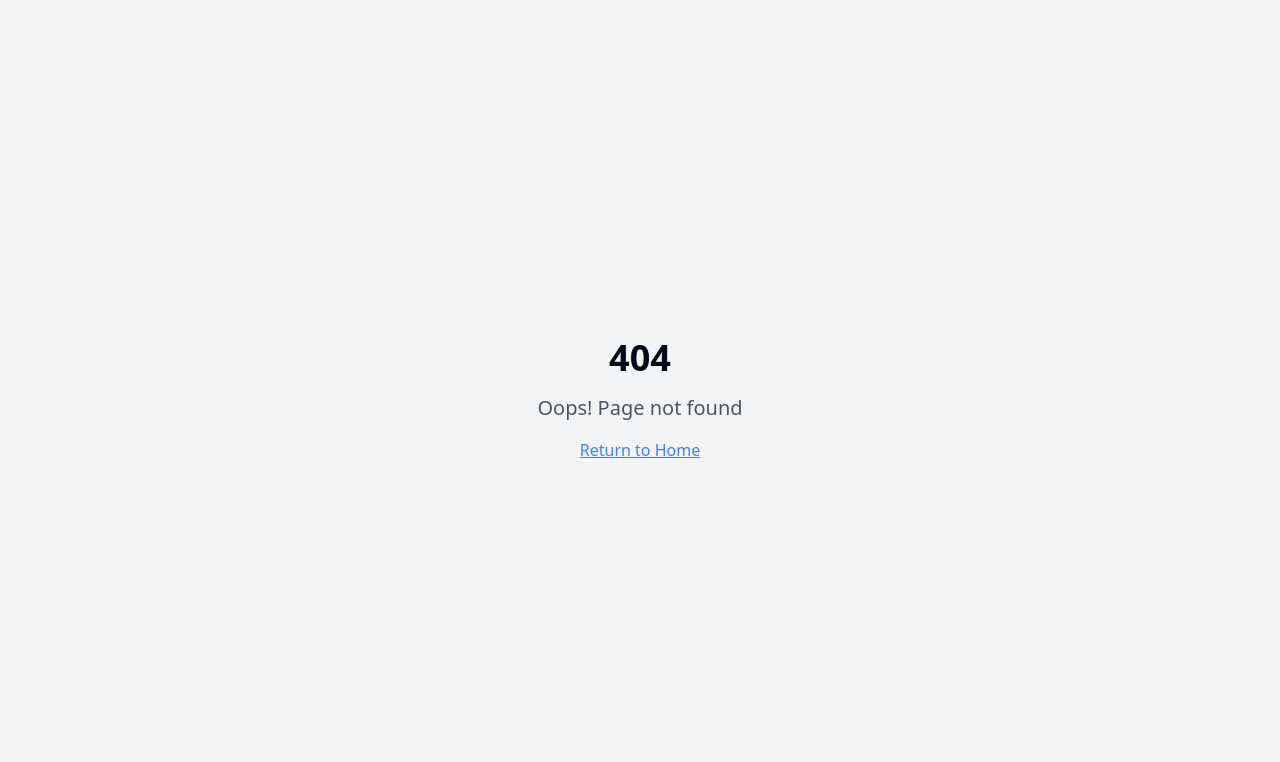
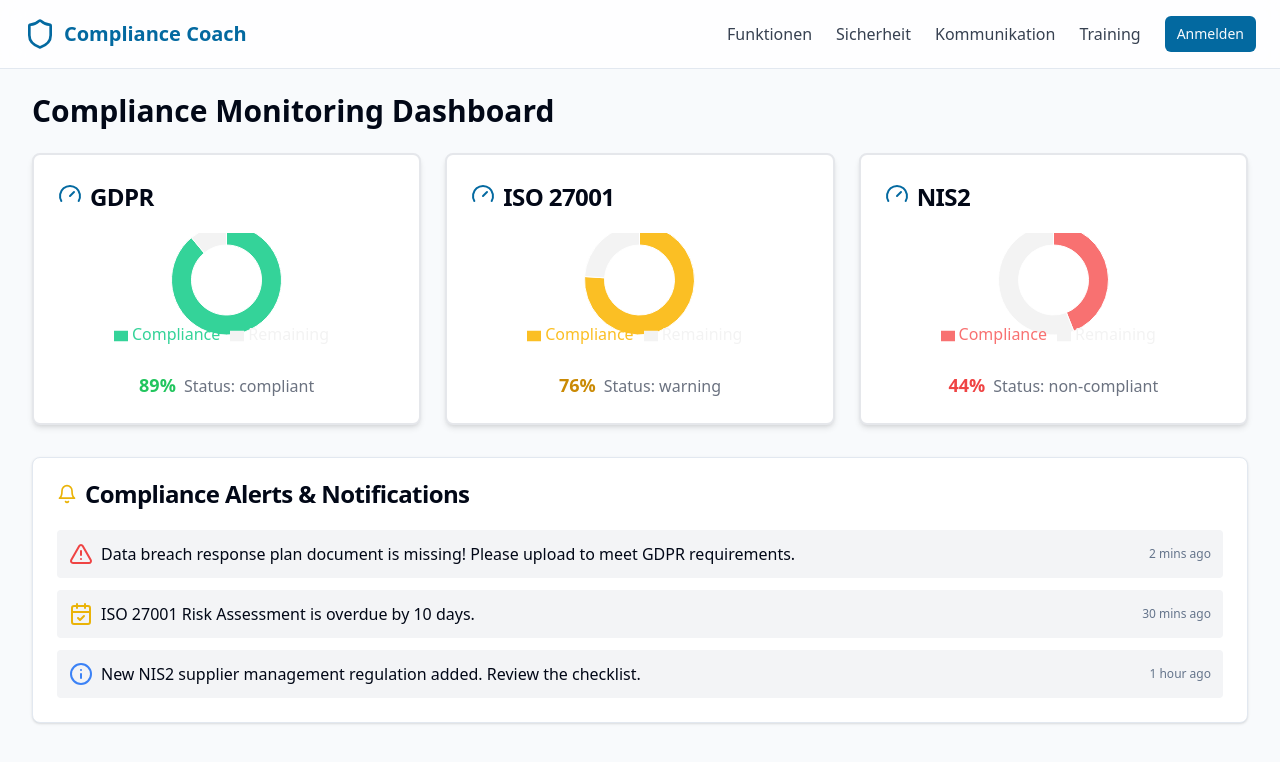
Before and after one commit to Basty-devel/compliance-coach-connect, a React (Vite) app: page /compliance-dashboard in a window 1280 px wide. Before the commit this address had no page. Shown: the top 762 px of the page. Built offline with nearby package versions, Linux system fonts and the light colour scheme.

Commit message:
Implement Real-Time Compliance Monitoring System
Develop a system for real-time compliance monitoring, including features like regulatory framework mapping, data monitoring, dashboards, alerts, and recommendations.

```diff
--- a/src/App.tsx
+++ b/src/App.tsx
@@ -1,4 +1,3 @@
-
 import { Toaster } from "@/components/ui/toaster";
 import { Toaster as Sonner } from "@/components/ui/sonner";
 import { TooltipProvider } from "@/components/ui/tooltip";
@@ -13,6 +12,7 @@ import Unauthorized from "./pages/Unauthorized";
 import ProtectedRoute from "./components/ProtectedRoute";
 import Training from "./pages/Training";
 import TrainingModule from "./pages/TrainingModule";
+import ComplianceDashboard from "./pages/ComplianceDashboard";
 
 const queryClient = new QueryClient();
 
@@ -29,6 +29,8 @@ const App = () => (
             <Route path="/unauthorized" element={<Unauthorized />} />
             <Route path="/training" element={<Training />} />
             <Route path="/training/module/:moduleId" element={<TrainingModule />} />
+            {/* New Compliance Monitoring Dashboard */}
+            <Route path="/compliance-dashboard" element={<ComplianceDashboard />} />
 
             {/* Protected routes */}
             <Route element={<ProtectedRoute />}>
--- a/src/components/Navbar.tsx
+++ b/src/components/Navbar.tsx
@@ -56,8 +56,11 @@ const Navbar = () => {
           <a href="#security" className="text-gray-700 hover:text-primary transition-colors">Sicherheit</a>
           <a href="#communication" className="text-gray-700 hover:text-primary transition-colors">Kommunikation</a>
           <Link to="/training" className="text-gray-700 hover:text-primary transition-colors">Training</Link>
-
           {isAuthenticated ? (
+            <>
+              <Link to="/compliance-dashboard" className="text-gray-700 hover:text-primary transition-colors">
+                Monitoring
+              </Link>
               <div className="flex items-center gap-4">
                 <Link to="/dashboard" className="text-gray-700 hover:text-primary transition-colors">
                   Dashboard
@@ -69,6 +72,7 @@ const Navbar = () => {
                   </Button>
                 </div>
               </div>
+            </>
           ) : (
             <Link to="/login">
               <Button size="sm">Anmelden</Button>
--- /dev/null
+++ b/src/components/compliance/ComplianceAlertCenter.tsx
@@ -0,0 +1,91 @@
+
+import React from "react";
+import { AlertTriangle, Bell, CalendarCheck, Info, Shield } from "lucide-react";
+import { ComplianceAlert } from "@/types/compliance";
+import { Card, CardContent, CardHeader, CardTitle } from "@/components/ui/card";
+
+const mockAlerts: ComplianceAlert[] = [
+  {
+    id: "1",
+    type: "critical",
+    message:
+      "Data breach response plan document is missing! Please upload to meet GDPR requirements.",
+    framework: "GDPR",
+    time: "2 mins ago",
+    resolved: false,
+  },
+  {
+    id: "2",
+    type: "warning",
+    message: "ISO 27001 Risk Assessment is overdue by 10 days.",
+    framework: "ISO 27001",
+    time: "30 mins ago",
+    resolved: false,
+  },
+  {
+    id: "3",
+    type: "info",
+    message:
+      "New NIS2 supplier management regulation added. Review the checklist.",
+    framework: "NIS2",
+    time: "1 hour ago",
+    resolved: false,
+  },
+];
+
+const getAlertColor = (type: ComplianceAlert["type"]) => {
+  switch (type) {
+    case "critical":
+      return "text-red-600";
+    case "warning":
+      return "text-yellow-700";
+    case "info":
+      return "text-blue-600";
+    default:
+      return "text-gray-600";
+  }
+};
+
+interface ComplianceAlertCenterProps {
+  selectedFramework: string | null;
+}
+
+export const ComplianceAlertCenter: React.FC<ComplianceAlertCenterProps> = ({
+  selectedFramework,
+}) => {
+  const filtered = selectedFramework
+    ? mockAlerts.filter((a) => a.framework === selectedFramework)
+    : mockAlerts;
+  return (
+    <Card className="mt-4 shadow border">
+      <CardHeader>
+        <CardTitle className="flex items-center gap-2">
+          <Bell className="w-5 h-5 text-yellow-500" />
+          Compliance Alerts & Notifications
+        </CardTitle>
+      </CardHeader>
+      <CardContent>
+        {filtered.length === 0 && (
+          <div className="text-muted-foreground text-center text-sm">
+            No alerts for this framework. All green!
+          </div>
+        )}
+        <ul className="space-y-3">
+          {filtered.map((alert) => (
+            <li key={alert.id} className="flex items-center p-3 bg-gray-100 rounded">
+              {alert.type === "critical" ? (
+                <AlertTriangle className="mr-2 text-red-500" />
+              ) : alert.type === "warning" ? (
+                <CalendarCheck className="mr-2 text-yellow-500" />
+              ) : (
+                <Info className="mr-2 text-blue-500" />
+              )}
+              <span className="flex-1">{alert.message}</span>
+              <span className="ml-4 text-xs text-muted-foreground">{alert.time}</span>
+            </li>
+          ))}
+        </ul>
+      </CardContent>
+    </Card>
+  );
+};
--- /dev/null
+++ b/src/components/compliance/ComplianceDashboard.tsx
@@ -0,0 +1,91 @@
+
+import React, { useState } from "react";
+import { Card, CardHeader, CardTitle, CardContent } from "@/components/ui/card";
+import { Gauge, Users, CalendarCheck } from "lucide-react";
+import { ComplianceStatus } from "@/types/compliance";
+import { ComplianceAlertCenter } from "./ComplianceAlertCenter";
+import { PieChart, Pie, Cell, Legend, Tooltip, ResponsiveContainer } from "recharts";
+
+// Mock data for compliance stats
+const frameworks: ComplianceStatus[] = [
+  { framework: "GDPR", percent: 89, status: "compliant" },
+  { framework: "ISO 27001", percent: 76, status: "warning" },
+  { framework: "NIS2", percent: 44, status: "non-compliant" },
+];
+
+const getColor = (status: string) => {
+  switch (status) {
+    case "compliant":
+      return "#34d399"; // green
+    case "warning":
+      return "#fbbf24"; // yellow
+    case "non-compliant":
+      return "#f87171"; // red
+    default:
+      return "#8E9196";
+  }
+};
+
+export const ComplianceDashboard: React.FC = () => {
+  const [selectedFramework, setSelectedFramework] = useState<string | null>(null);
+
+  return (
+    <section className="w-full">
+      <div className="flex flex-col md:flex-row gap-6 mb-8">
+        {frameworks.map((fw) => (
+          <Card
+            key={fw.framework}
+            className={`flex-1 shadow-md cursor-pointer hover:scale-105 transition-transform border-2 ${
+              selectedFramework === fw.framework
+                ? "border-primary"
+                : "border-gray-200"
+            }`}
+            onClick={() => setSelectedFramework(fw.framework)}
+          >
+            <CardHeader className="flex flex-row items-center gap-2">
+              <Gauge className="text-primary" />
+              <CardTitle>{fw.framework}</CardTitle>
+            </CardHeader>
+            <CardContent>
+              <ResponsiveContainer width="100%" height={130}>
+                <PieChart>
+                  <Pie
+                    data={[
+                      { name: "Compliance", value: fw.percent },
+                      { name: "Remaining", value: 100 - fw.percent },
+                    ]}
+                    dataKey="value"
+                    innerRadius={35}
+                    outerRadius={55}
+                    startAngle={90}
+                    endAngle={-270}
+                  >
+                    <Cell fill={getColor(fw.status)} />
+                    <Cell fill="#F3F3F3" />
+                  </Pie>
+                  <Legend verticalAlign="bottom" height={36} />
+                  <Tooltip />
+                </PieChart>
+              </ResponsiveContainer>
+              <div className="text-center mt-2">
+                <span
+                  className={`font-bold text-lg ${
+                    fw.status === "compliant"
+                      ? "text-green-500"
+                      : fw.status === "warning"
+                      ? "text-yellow-600"
+                      : "text-red-500"
+                  }`}
+                >
+                  {fw.percent}%
+                </span>
+                <span className="text-gray-500 ml-2">Status: {fw.status}</span>
+              </div>
+            </CardContent>
+          </Card>
+        ))}
+      </div>
+      <ComplianceAlertCenter selectedFramework={selectedFramework} />
+    </section>
+  );
+};
--- /dev/null
+++ b/src/pages/ComplianceDashboard.tsx
@@ -0,0 +1,17 @@
+
+import React from "react";
+import Navbar from "@/components/Navbar";
+import { ComplianceDashboard } from "@/components/compliance/ComplianceDashboard";
+
+const ComplianceDashboardPage = () => {
+  return (
+    <div className="min-h-screen bg-background flex flex-col">
+      <Navbar />
+      <main className="flex-grow container mx-auto py-6">
+        <h1 className="text-3xl font-bold mb-6">Compliance Monitoring Dashboard</h1>
+        <ComplianceDashboard />
+      </main>
+    </div>
+  );
+};
+export default ComplianceDashboardPage;
--- /dev/null
+++ b/src/types/compliance.ts
@@ -0,0 +1,22 @@
+
+export type ComplianceFramework = "GDPR" | "ISO 27001" | "NIS2";
+
+export interface ComplianceStatus {
+  framework: ComplianceFramework;
+  percent: number;
+  status: "compliant" | "warning" | "non-compliant";
+}
+
+export interface ComplianceAlert {
+  id: string;
+  type: "critical" | "warning" | "info";
+  message: string;
+  framework: ComplianceFramework;
+  time: string;
+  resolved: boolean;
+}
+
+export interface DepartmentCompliance {
+  department: string;
+  status: ComplianceStatus[];
+}
```
Lines whose indentation alone changed are shown as unchanged.
